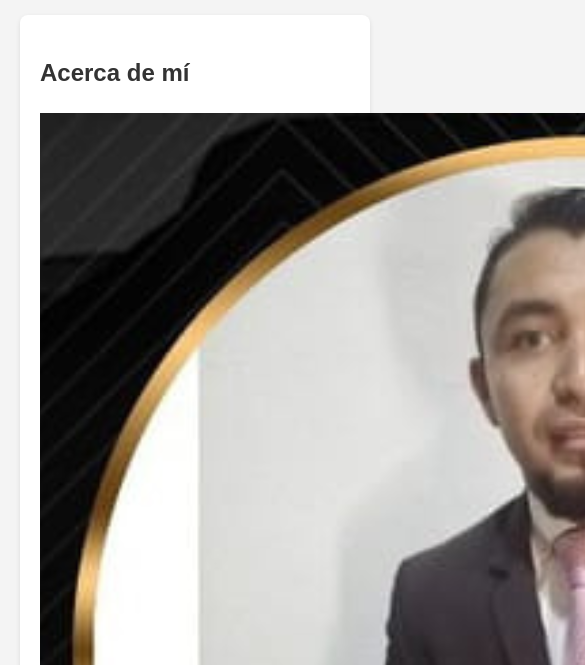
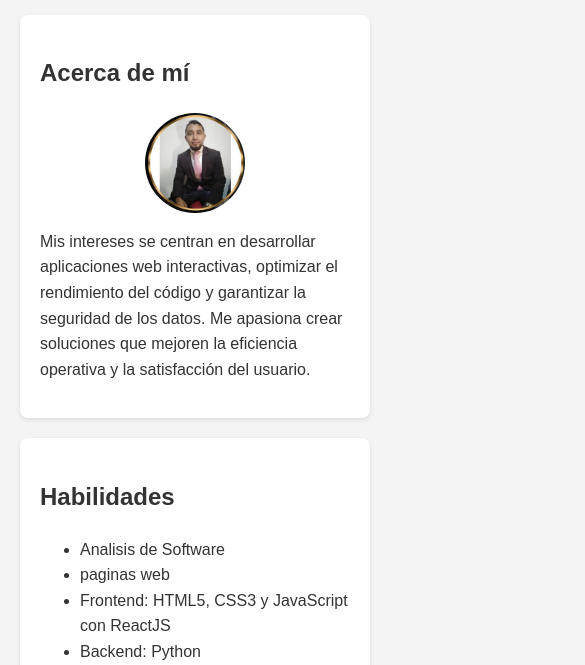
Before and after one commit to Tecnhology2024/portafolio-enyoi, a plain HTML site: page index.html in a window 390 px wide. Shown: the part 179-844 px from the top of the page, 585 px wide, since content can reach past the window. Drawn offline with Linux system fonts and the light colour scheme.

Commit message:
nuevemente se realiza una actualizacion en los estilos css

```diff
--- a/styles.css
+++ b/styles.css
@@ -91,3 +91,18 @@ header nav ul li a:hover {
     right: 20px;
     top: 10px;
 }
+/* Ajustar tamaño de la imagen */
+.profile-image {
+    width: 150px; /* Cambia este valor según lo que necesites */
+    height: auto; /* Mantiene la proporción de la imagen */
+    border-radius: 50%; /* Para hacerla circular, opcional */
+    display: block; /* Centrado más fácil */
+    margin: 0 auto; /* Centrar horizontalmente */
+}
+
+/* Opcional: Control de tamaño en dispositivos pequeños */
+@media (max-width: 768px) {
+    .profile-image {
+        width: 100px; /* Redimensionar en pantallas pequeñas */
+    }
+}
```
